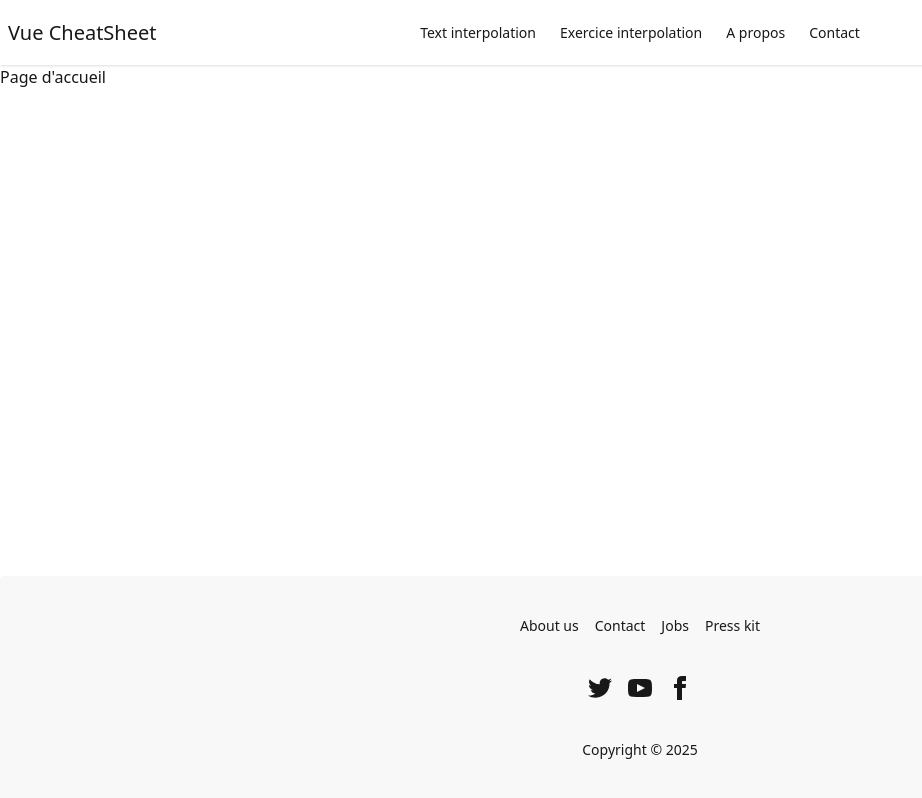
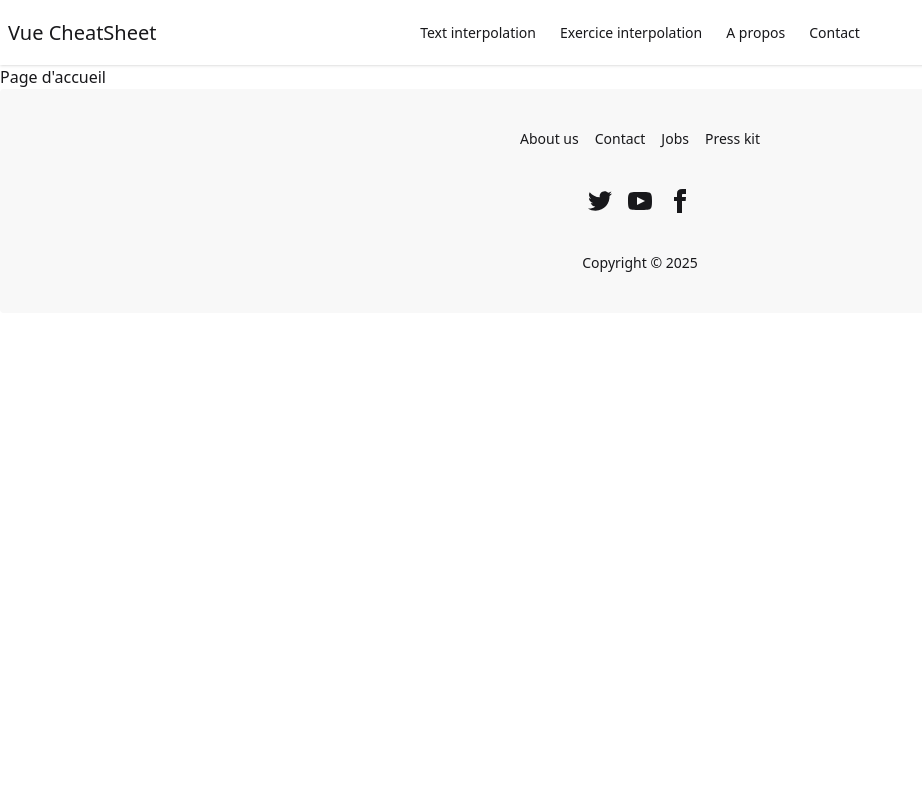
Before and after one commit to Naerys404/VueCheatSheet, a Vue app: page / in a window 1280 px wide. Shown: the whole page, without its empty margins (0-922 px from the left). Built offline with nearby package versions, Linux system fonts and the light colour scheme.

Commit message:
feat: unlock footer

```diff
--- a/src/components/AppFooter.vue
+++ b/src/components/AppFooter.vue
@@ -42,9 +42,5 @@
 </template>
 
 <style scoped>
-footer{
-    position: fixed;
-    bottom: 0;
-}
 
 </style>
```
